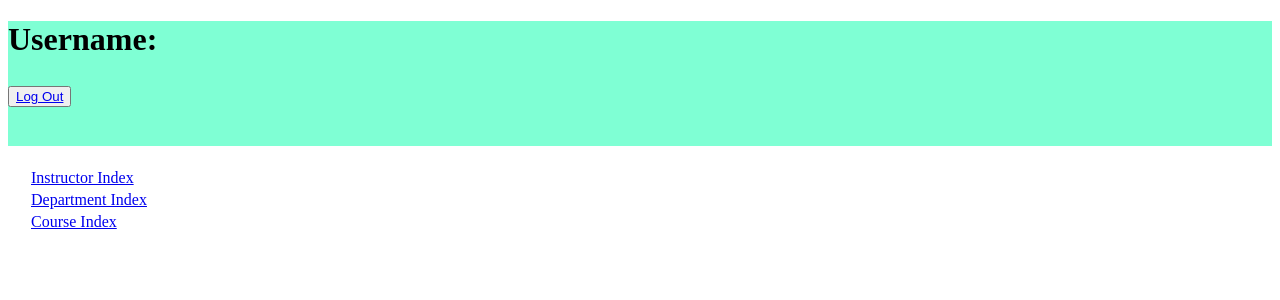
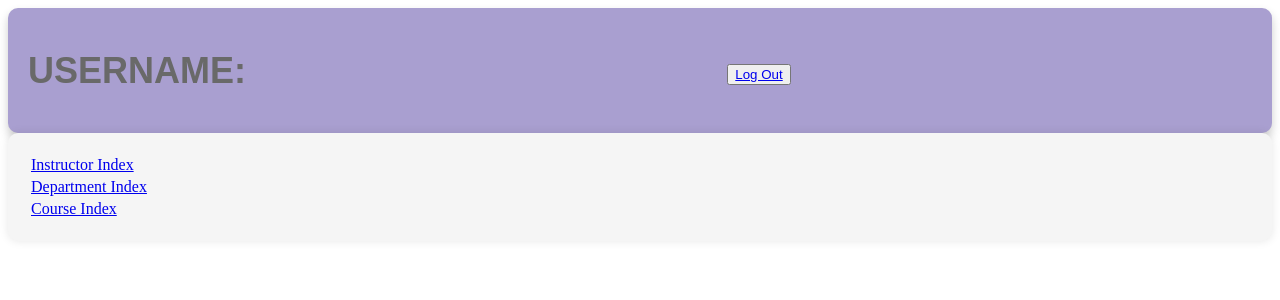
Before and after one commit to Caerii/cs460-backend-webapp, a Django app: page /univ/ in a window 1280 px wide. Shown: the top 300 px of the page. Run offline with Django 4.2, Linux system fonts and the light colour scheme.

Commit message:
css styling stuff

```diff
--- a/mysite/templates/css/body.css
+++ b/mysite/templates/css/body.css
@@ -1,7 +1,9 @@
 .body{
-    flex:0
-    position: relative
-    background-color: white;
-    padding:20px;
+    flex: 0;
+    position: relative;
+    background-color: #f5f5f5;
+    padding: 20px;
     width: 100%;
+    box-shadow: 0px 0px 10px rgba(0, 0, 0, 0.1);
+    border-radius: 10px;
 }
--- a/mysite/templates/css/header.css
+++ b/mysite/templates/css/header.css
@@ -1,7 +1,35 @@
 .header{
     padding: 0px;
     width: 100%;
-    background-color: aquamarine;
-    border: 2x solid Black;
+    background-color: #a99fd0;
+    border-radius: 10px;
+    box-shadow: 0px 5px 10px rgba(0, 0, 0, 0.2);
     height:125px;
+    display: flex;
+    justify-content: space-between;
+    align-items: center;
+    font-family: Arial, sans-serif;
+    font-size: 18px;
+    color: #696969;
+    text-transform: uppercase;
 }
+.header h1 {
+    margin-left: 20px;
+}
+.header ul {
+    display: flex;
+    margin-right: 20px;
+}
+.header ul li {
+    margin-left: 20px;
+    list-style: none;
+}
+.header ul li a {
+    color: #696969;
+    text-decoration: none;
+    transition: color 0.3s ease;
+}
+.header ul li a:hover {
+    color: #FF69B4;
+    box-shadow: 0px 2px 5px rgba(0, 0, 0, 0.2);
+}
--- a/mysite/templates/registration/login.html
+++ b/mysite/templates/registration/login.html
@@ -8,6 +8,6 @@
 <form method="post">
   {% csrf_token %}
   {{ form.as_p }}
-  <button type="submit">Log In</button>
+  <button type="submit" class="modern-button">Log In</button>
 </form>
 {% endblock %}
```
Also changed, not shown: mysite/templates/css/base.css (+37 -0 lines), README.md, mysite/templates/header.html (line endings or trailing spaces).
